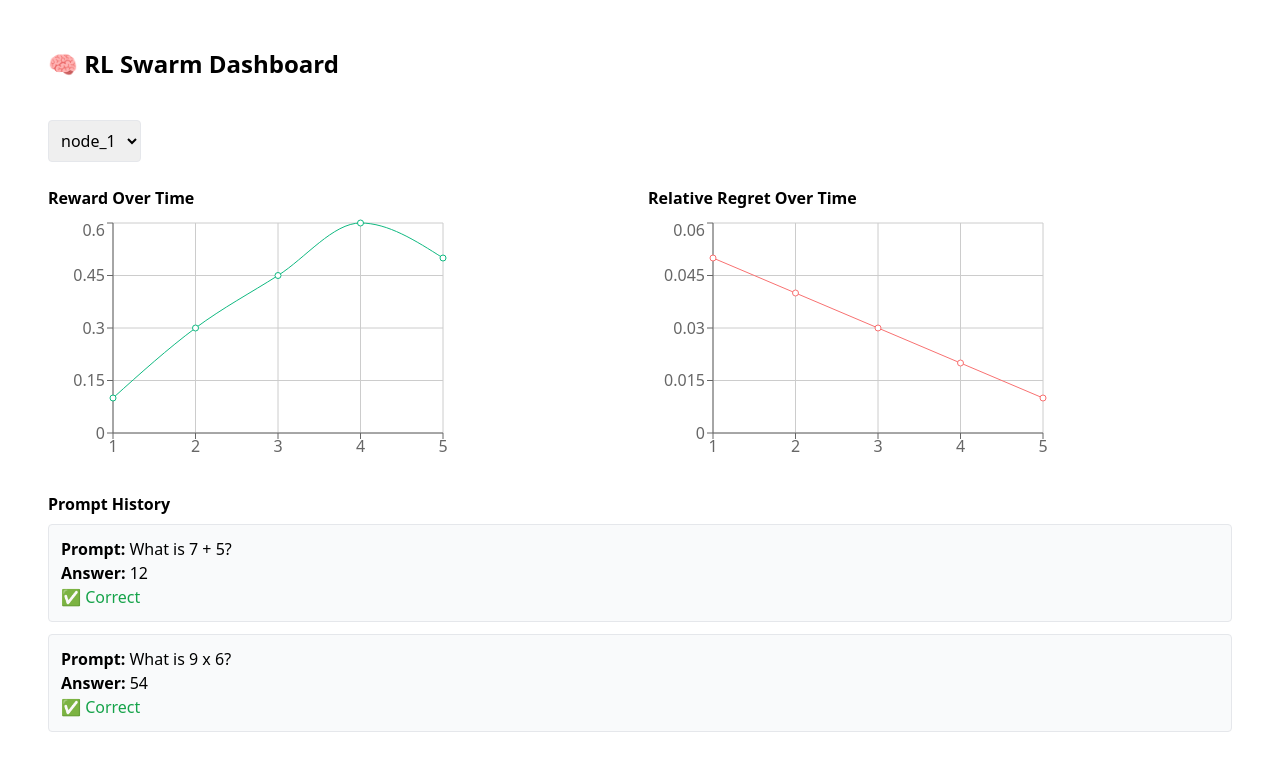
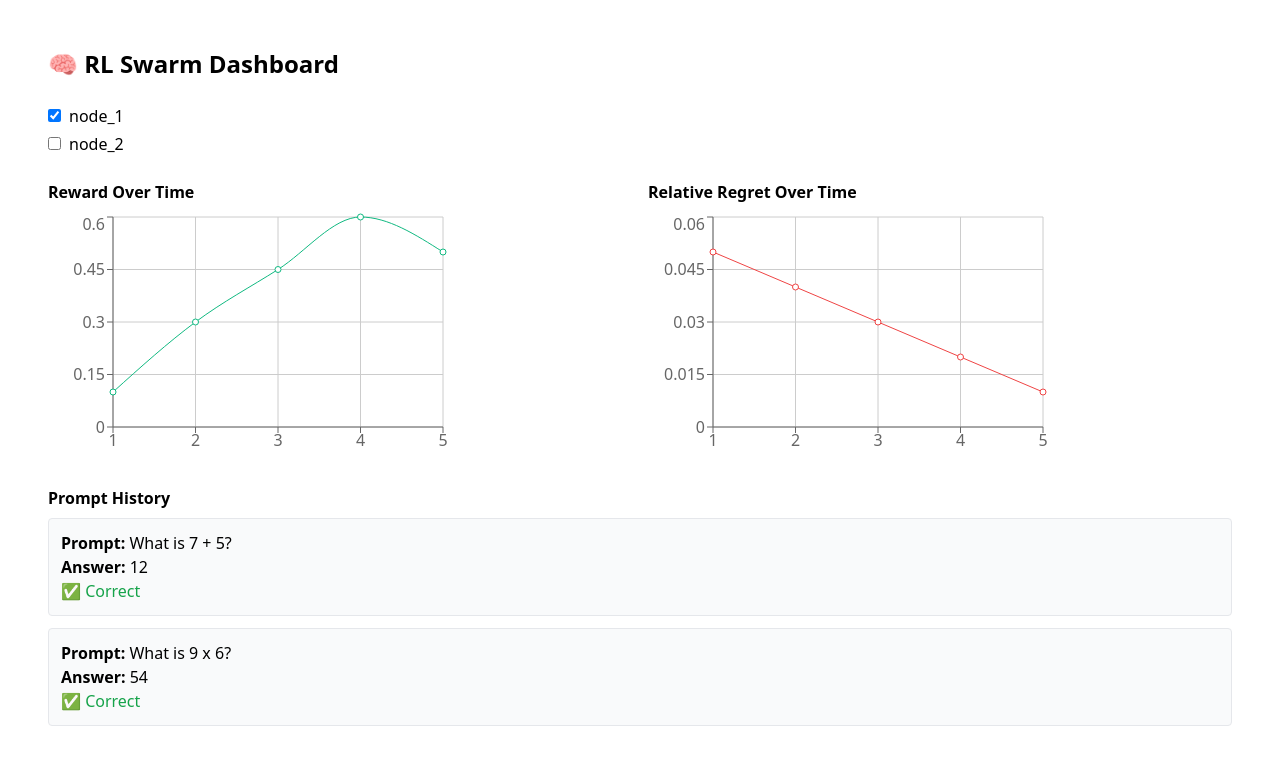
Before and after one commit to maahiarahman/rl-swarm-dashboard, a React (Create React App) app: page / in a window 1280 px wide. Shown: the top 770 px of the page. Built offline with nearby package versions, Linux system fonts and the light colour scheme.

Commit message:
creat chart comparison

```diff
--- a/src/components/Dashboard.jsx
+++ b/src/components/Dashboard.jsx
@@ -6,20 +6,35 @@ import RegretChart from './RegretChart';
 import PromptViewer from './PromptViewer';
 
 export default function Dashboard() {
-  const [selectedNodeId, setSelectedNodeId] = useState(data.nodes[0].node_id);
-  const selectedNode = data.nodes.find((n) => n.node_id === selectedNodeId);
+  const [selectedNodeIds, setSelectedNodeIds] = useState([data.nodes[0].node_id]);
+
+  const handleToggle = (nodeId) => {
+    setSelectedNodeIds((prev) =>
+      prev.includes(nodeId)
+        ? prev.filter((id) => id !== nodeId)
+        : [...prev, nodeId]
+    );
+  };
+
+  const selectedNodes = data.nodes.filter((n) =>
+    selectedNodeIds.includes(n.node_id)
+  );
 
   return (
     <div className="p-6 space-y-6">
       <h1 className="text-2xl font-bold mb-4">🧠 RL Swarm Dashboard</h1>
-      <NodeSelector nodes={data.nodes} onSelect={setSelectedNodeId} />
+      <NodeSelector
+        nodes={data.nodes}
+        selectedNodes={selectedNodeIds}
+        onToggle={handleToggle}
+      />
 
       <div className="grid grid-cols-1 md:grid-cols-2 gap-4">
-        <RewardChart rewards={selectedNode.rewards} />
-        <RegretChart regret={selectedNode.regret} />
+        <RewardChart nodes={selectedNodes} />
+        <RegretChart nodes={selectedNodes} />
       </div>
 
-      <PromptViewer answers={selectedNode.answers} />
+      {selectedNodes[0] && <PromptViewer answers={selectedNodes[0].answers} />}
     </div>
   );
 }
--- a/src/components/NodeSelector.jsx
+++ b/src/components/NodeSelector.jsx
@@ -1,13 +1,19 @@
 import React from 'react';
 
-export default function NodeSelector({ nodes, onSelect }) {
+export default function NodeSelector({ nodes, selectedNodes, onToggle }) {
   return (
-    <select onChange={(e) => onSelect(e.target.value)} className="p-2 border rounded">
+    <div className="space-y-1">
       {nodes.map((node) => (
-        <option key={node.node_id} value={node.node_id}>
+        <label key={node.node_id} className="block">
+          <input
+            type="checkbox"
+            checked={selectedNodes.includes(node.node_id)}
+            onChange={() => onToggle(node.node_id)}
+            className="mr-2"
+          />
           {node.node_id}
-        </option>
+        </label>
       ))}
-    </select>
+    </div>
   );
 }
--- a/src/components/RegretChart.jsx
+++ b/src/components/RegretChart.jsx
@@ -1,18 +1,32 @@
 import React from 'react';
 import { LineChart, Line, XAxis, YAxis, CartesianGrid, Tooltip } from 'recharts';
 
-export default function RegretChart({ regret }) {
-  const data = regret.map((value, index) => ({ step: index + 1, regret: value }));
+export default function RegretChart({ nodes }) {
+  const chartData = nodes[0].regret.map((_, i) => {
+    const point = { step: i + 1 };
+    nodes.forEach((node) => {
+      point[node.node_id] = node.regret[i];
+    });
+    return point;
+  });
 
   return (
     <div>
       <h2 className="font-semibold mb-2">Relative Regret Over Time</h2>
-      <LineChart width={400} height={250} data={data}>
+      <LineChart width={400} height={250} data={chartData}>
         <CartesianGrid stroke="#ccc" />
         <XAxis dataKey="step" />
         <YAxis />
         <Tooltip />
-        <Line type="monotone" dataKey="regret" stroke="#f87171" />
+        {nodes.map((node) => (
+          <Line
+            key={node.node_id}
+            type="monotone"
+            dataKey={node.node_id}
+            stroke="#ef4444"
+            dot={{ r: 3 }}
+          />
+        ))}
       </LineChart>
     </div>
   );
--- a/src/components/RewardChart.jsx
+++ b/src/components/RewardChart.jsx
@@ -1,18 +1,32 @@
 import React from 'react';
 import { LineChart, Line, XAxis, YAxis, CartesianGrid, Tooltip } from 'recharts';
 
-export default function RewardChart({ rewards }) {
-  const data = rewards.map((value, index) => ({ step: index + 1, reward: value }));
+export default function RewardChart({ nodes }) {
+  const chartData = nodes[0].rewards.map((_, i) => {
+    const point = { step: i + 1 };
+    nodes.forEach((node) => {
+      point[node.node_id] = node.rewards[i];
+    });
+    return point;
+  });
 
   return (
     <div>
       <h2 className="font-semibold mb-2">Reward Over Time</h2>
-      <LineChart width={400} height={250} data={data}>
+      <LineChart width={400} height={250} data={chartData}>
         <CartesianGrid stroke="#ccc" />
         <XAxis dataKey="step" />
         <YAxis />
         <Tooltip />
-        <Line type="monotone" dataKey="reward" stroke="#10b981" />
+        {nodes.map((node) => (
+          <Line
+            key={node.node_id}
+            type="monotone"
+            dataKey={node.node_id}
+            stroke="#10b981"
+            dot={{ r: 3 }}
+          />
+        ))}
       </LineChart>
     </div>
   );
--- a/src/data/mockNodeData.json
+++ b/src/data/mockNodeData.json
@@ -12,7 +12,7 @@
       {
         "node_id": "node_2",
         "rewards": [0.2, 0.25, 0.4, 0.5, 0.45],
-        "regret": [0.04, 0.03, 0.02, 0.02, 0.01],
+        "regret": [0.04, 0.035, 0.03, 0.02, 0.015],
         "answers": [
           { "prompt": "What is 7 + 5?", "answer": "13", "correct": false },
           { "prompt": "What is 9 x 6?", "answer": "54", "correct": true }
```
